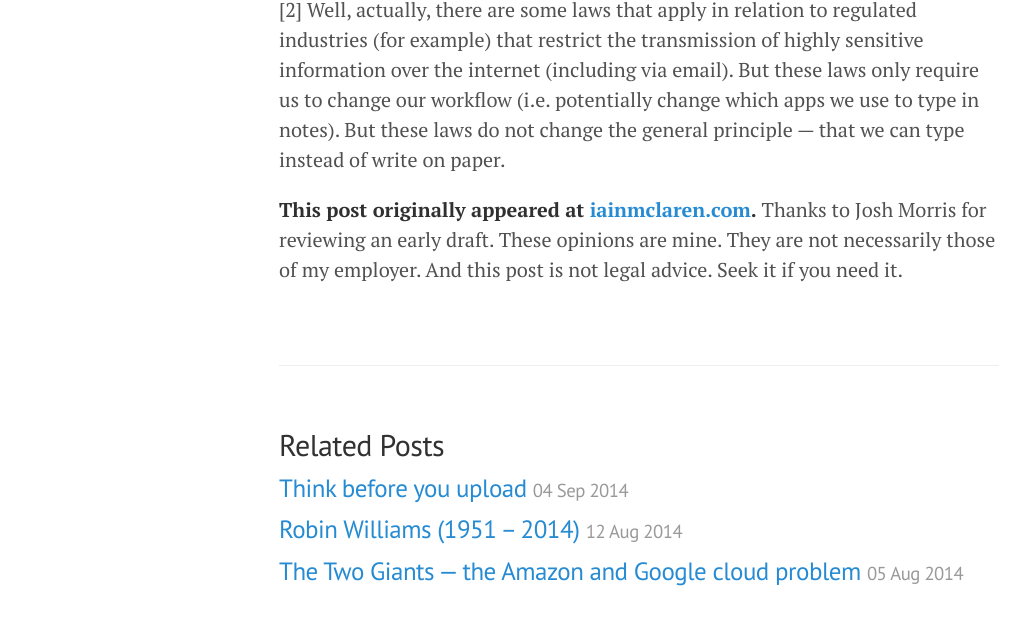
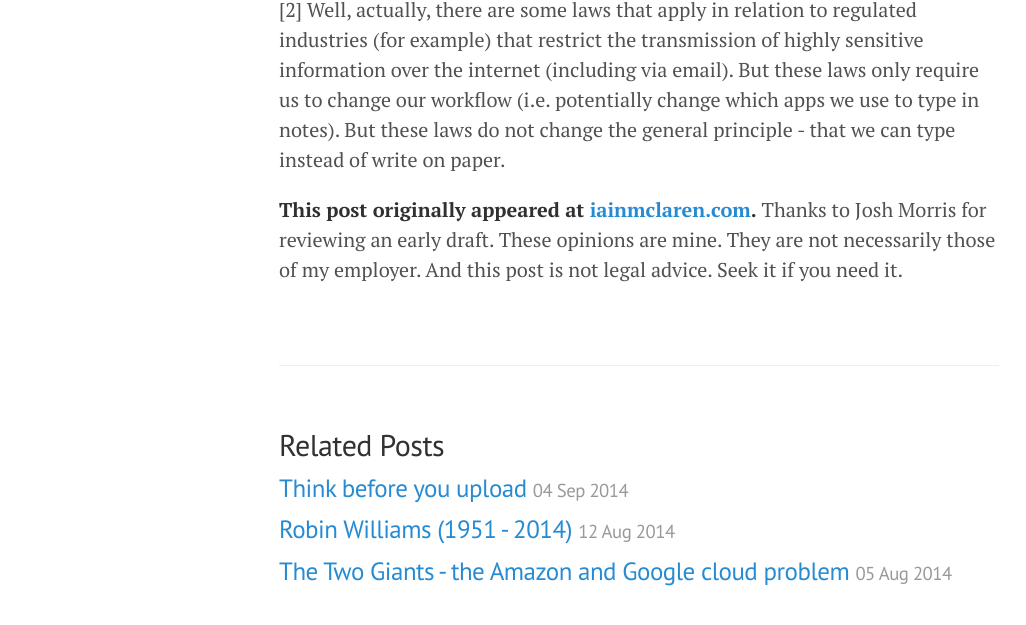
Before and after one commit to imclaren/blog, a Jekyll site: the page built from _posts/2014-09-10-printing.md, in a window 1280 px wide and 1400 px high, scrolled down 2736 px. Shown: the part 753-1378 px from the top of the window, without its empty margins (1-1027 px from the left). Built offline with Jekyll 4.4.1, drawn with Linux system fonts in a browser that asks for light colours; Markdown is read by kramdown in place of the engine named in the settings; some of the changed text lies outside the part shown.

Commit message:
search.json

```diff
--- a/_posts/2014-09-10-printing.md
+++ b/_posts/2014-09-10-printing.md
@@ -1,6 +1,6 @@
 ---
 layout: post
-title: It's time to face it — printing is ridiculous
+title: It's time to face it - printing is ridiculous
 ---
 
 *Forget saving the environment.  Printing at work is a ridiculous waste of time.*
@@ -19,11 +19,11 @@
 
 ### 2.  And handwritten work notes are ridiculous
 
-But I sat in a meeting (last week) that involved a lot of very serious people scribbling furiously on legal pads.  And I thought — what an incredible waste of time.
+But I sat in a meeting (last week) that involved a lot of very serious people scribbling furiously on legal pads.  And I thought - what an incredible waste of time.
 
 Because here's the thing.  It's not real if it's not stored in electronic form.  If it's important, we type that information into an electronic device.  We avoid wasting time typing our hand-written notes.
 
-So let's not write things down.  Let's just type our meeting notes into word documents.  Or whatever application suits our workflow — there is no law against just typing an email to yourself that contains your meeting notes.[2]
+So let's not write things down.  Let's just type our meeting notes into word documents.  Or whatever application suits our workflow - there is no law against just typing an email to yourself that contains your meeting notes.[2]
 
 Whatever works.
 
@@ -69,6 +69,6 @@
 
 [1] And yes Josh, I did just quote Lemony Snicket (from   *Horseradish*).  That's $5 you owe me.
 
-[2] Well, actually, there are some laws that apply in relation to regulated industries (for example) that restrict the transmission of highly sensitive information over the internet (including via email).  But these laws only require us to change our workflow (i.e. potentially change which apps we use to type in notes).  But these laws do not change the general principle  — that we can type instead of write on paper.
+[2] Well, actually, there are some laws that apply in relation to regulated industries (for example) that restrict the transmission of highly sensitive information over the internet (including via email).  But these laws only require us to change our workflow (i.e. potentially change which apps we use to type in notes).  But these laws do not change the general principle - that we can type instead of write on paper.
 
 **This post originally appeared at [iainmclaren.com](http://iainmclaren.com).** Thanks to Josh Morris for reviewing an early draft.  These opinions are mine.  They are not necessarily those of my employer.  And this post is not legal advice.  Seek it if you need it.
```
Also changed, not shown: _posts/2014-07-16-8-rules.md (+1 -1 lines), _posts/2014-08-05-cloud2.md (+1 -1 lines), _posts/2014-08-12-robin-williams.md (+1 -1 lines).
